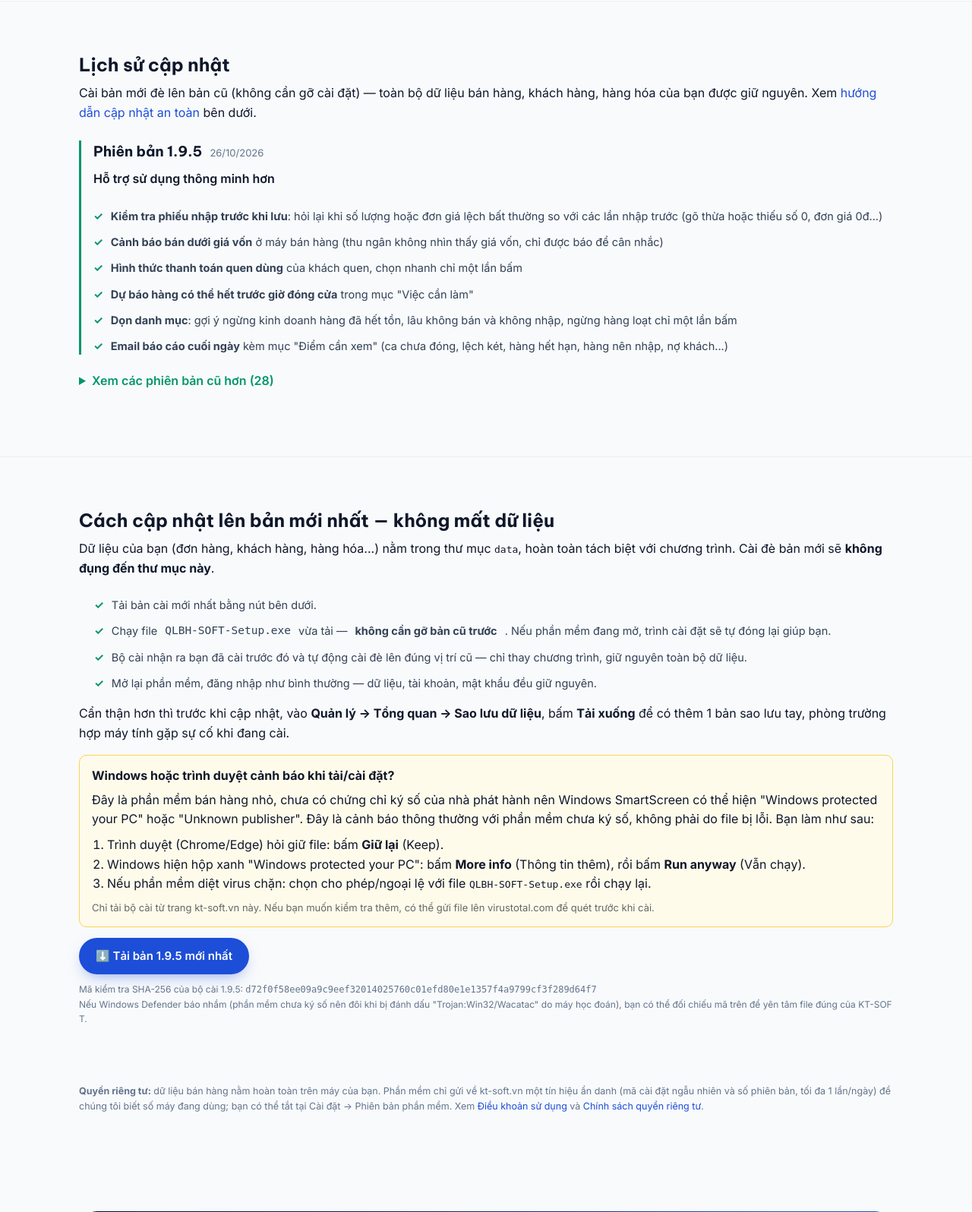
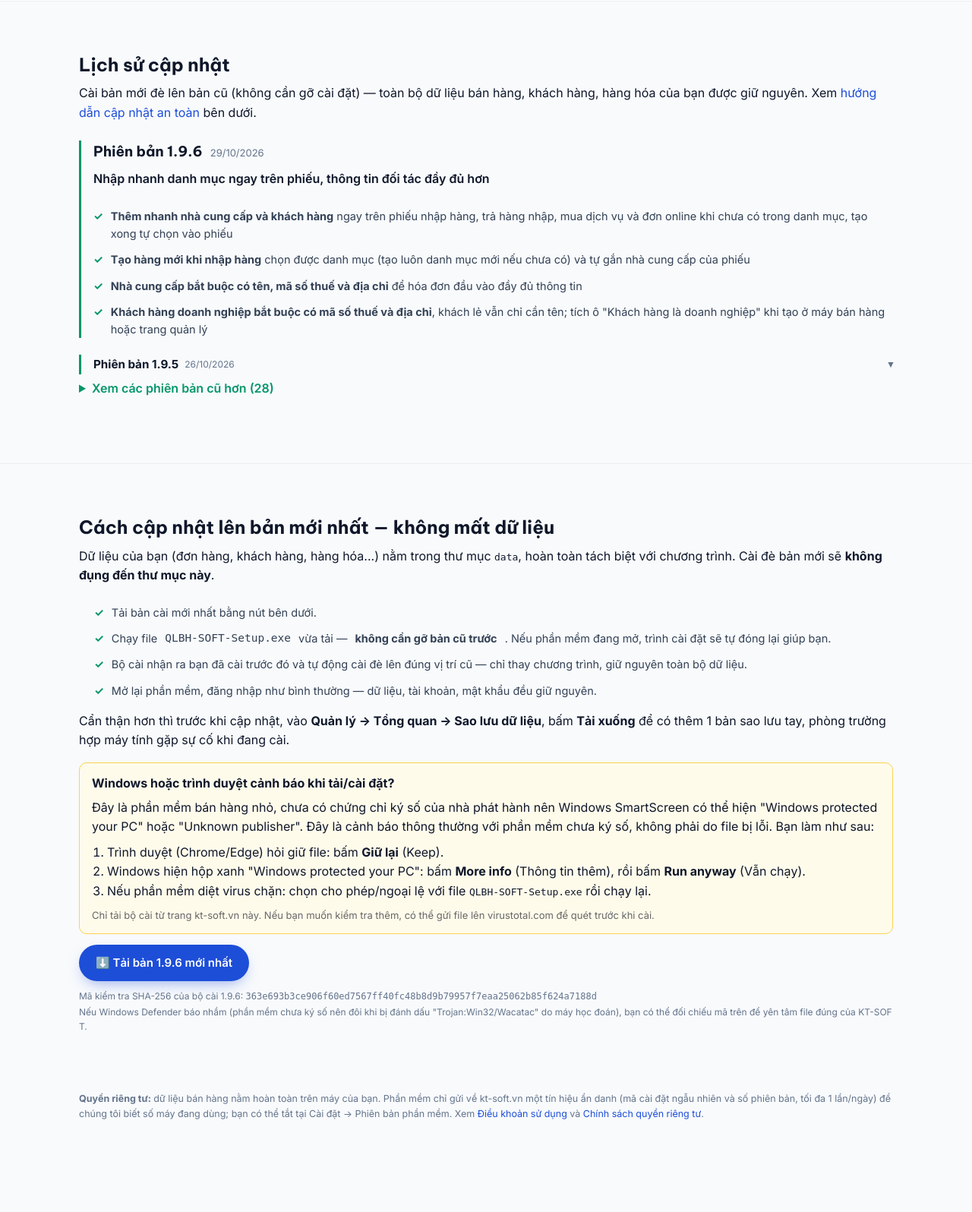
Before and after one commit to hoangnamcnc-ioc/kt-soft-web, a PHP site: page /san-pham-qlbh-soft.php in a window 1280 px wide. Shown: the part 2273-3869 px from the top of the page at 76% size. Run offline with PHP 8.4, Linux system fonts and the light colour scheme.

Commit message:
QLBH-SOFT 1.9.6: changelog, SHA-256, file phien ban
Co-Authored-By: Claude Sonnet 5.5 <noreply@anthropic.com>

```diff
--- a/qlbh-soft-version.json
+++ b/qlbh-soft-version.json
@@ -1 +1 @@
-{"version":"1.9.5","ngay":"2026-10-26","ghi_chu":"","tai_ve":"https://kt-soft.vn/download.php?p=qlbh-soft"}
+{"version":"1.9.6","ngay":"2026-10-29","ghi_chu":"","tai_ve":"https://kt-soft.vn/download.php?p=qlbh-soft"}
--- a/san-pham-qlbh-soft.php
+++ b/san-pham-qlbh-soft.php
@@ -108,9 +108,21 @@ $daDanhGia = !empty($_COOKIE['danhgia_qlbh-soft']);
 
     <div class="changelog-item" style="border-left:3px solid var(--qlbhsoft, #2563eb); padding-left:16px; margin-bottom:22px;">
       <div style="display:flex; align-items:baseline; gap:10px; flex-wrap:wrap;">
-        <h3 style="margin:0;">Phiên bản 1.9.5</h3>
-        <span class="muted" style="font-size:13px;">26/10/2026</span>
+        <h3 style="margin:0;">Phiên bản 1.9.6</h3>
+        <span class="muted" style="font-size:13px;">29/10/2026</span>
       </div>
+      <p style="font-weight:600; margin:8px 0 4px;">Nhập nhanh danh mục ngay trên phiếu, thông tin đối tác đầy đủ hơn</p>
+      <ul class="feature-list" style="--card-accent: var(--qlbhsoft);">
+        <li><span><b>Thêm nhanh nhà cung cấp và khách hàng</b> ngay trên phiếu nhập hàng, trả hàng nhập, mua dịch vụ và đơn online khi chưa có trong danh mục, tạo xong tự chọn vào phiếu</span></li>
+        <li><span><b>Tạo hàng mới khi nhập hàng</b> chọn được danh mục (tạo luôn danh mục mới nếu chưa có) và tự gắn nhà cung cấp của phiếu</span></li>
+        <li><span><b>Nhà cung cấp bắt buộc có tên, mã số thuế và địa chỉ</b> để hóa đơn đầu vào đầy đủ thông tin</span></li>
+        <li><span><b>Khách hàng doanh nghiệp bắt buộc có mã số thuế và địa chỉ</b>, khách lẻ vẫn chỉ cần tên; tích ô "Khách hàng là doanh nghiệp" khi tạo ở máy bán hàng hoặc trang quản lý</span></li>
+      </ul>
+    </div>
+
+    <details class="changelog-item" style="border-left:3px solid var(--qlbhsoft, #2563eb); padding-left:16px; margin-bottom:22px;">
+      <summary><strong>Phiên bản 1.9.5</strong> <span class="muted" style="font-size:13px;">26/10/2026</span></summary>
+      <div class="changelog-body">
       <p style="font-weight:600; margin:8px 0 4px;">Hỗ trợ sử dụng thông minh hơn</p>
       <ul class="feature-list" style="--card-accent: var(--qlbhsoft);">
         <li><span><b>Kiểm tra phiếu nhập trước khi lưu</b>: hỏi lại khi số lượng hoặc đơn giá lệch bất thường so với các lần nhập trước (gõ thừa hoặc thiếu số 0, đơn giá 0đ...)</span></li>
@@ -120,7 +132,8 @@ $daDanhGia = !empty($_COOKIE['danhgia_qlbh-soft']);
         <li><span><b>Dọn danh mục</b>: gợi ý ngừng kinh doanh hàng đã hết tồn, lâu không bán và không nhập, ngừng hàng loạt chỉ một lần bấm</span></li>
         <li><span><b>Email báo cáo cuối ngày</b> kèm mục "Điểm cần xem" (ca chưa đóng, lệch két, hàng hết hạn, hàng nên nhập, nợ khách...)</span></li>
       </ul>
-    </div>
+      </div>
+    </details>
 
     <details id="phien-ban-cu" style="margin:6px 0 22px;">
       <summary style="cursor:pointer;font-weight:600;color:var(--qlbhsoft, #2563eb);">Xem các phiên bản cũ hơn (28)</summary>
@@ -578,8 +591,8 @@ $daDanhGia = !empty($_COOKIE['danhgia_qlbh-soft']);
       </p>
     </div>
     <div class="cta-row">
-      <a href="download.php?p=qlbh-soft" class="btn">⬇️ Tải bản 1.9.5 mới nhất</a>
-      <p class="muted" style="font-size:12px;margin-top:10px;word-break:break-all;">Mã kiểm tra SHA-256 của bộ cài 1.9.5: <code>d72f0f58ee09a9c9eef32014025760c01efd80e1e1357f4a9799cf3f289d64f7</code><br>
+      <a href="download.php?p=qlbh-soft" class="btn">⬇️ Tải bản 1.9.6 mới nhất</a>
+      <p class="muted" style="font-size:12px;margin-top:10px;word-break:break-all;">Mã kiểm tra SHA-256 của bộ cài 1.9.6: <code>363e693b3ce906f60ed7567ff40fc48b8d9b79957f7eaa25062b85f624a7188d</code><br>
       Nếu Windows Defender báo nhầm (phần mềm chưa ký số nên đôi khi bị đánh dấu "Trojan:Win32/Wacatac" do máy học đoán), bạn có thể đối chiếu mã trên để yên tâm file đúng của KT-SOFT.</p>
     </div>
   </div>
```
